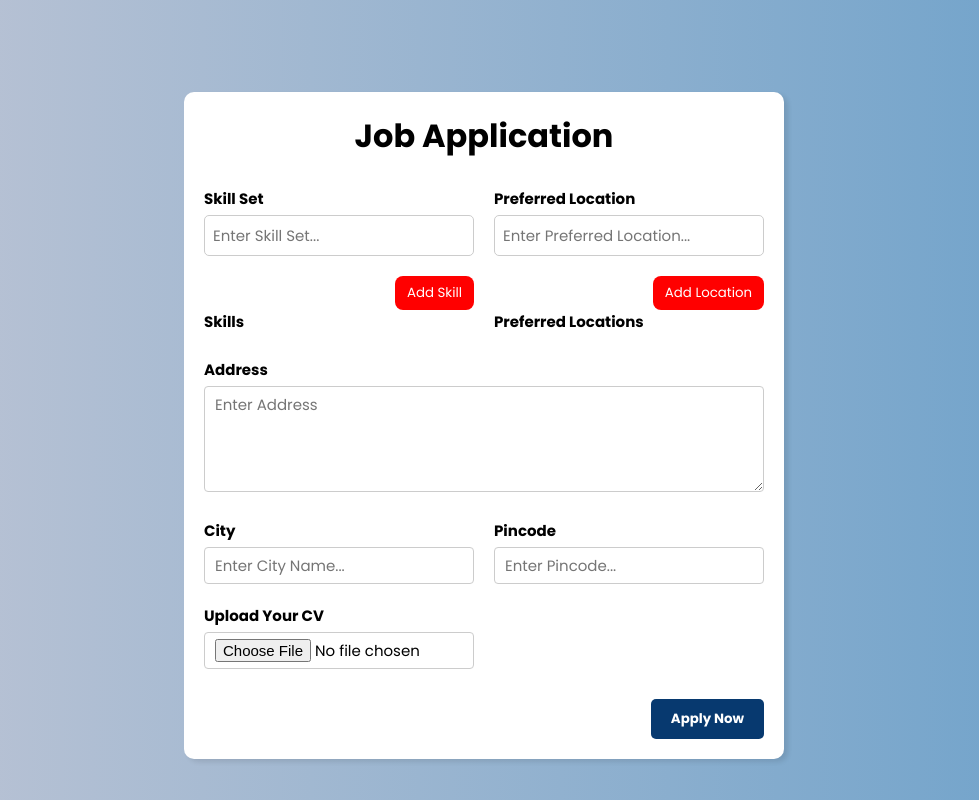
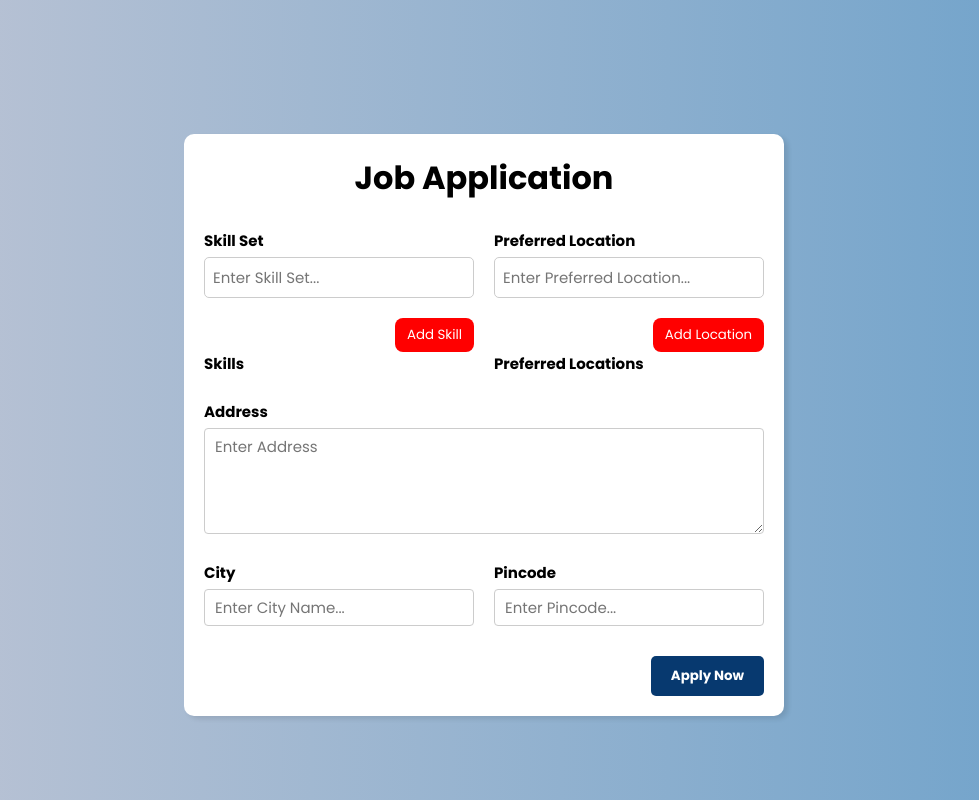
Before and after one commit to Kran891/jobportalreact, a React (Create React App) app: page /student/insertstudent in a window 1280 px wide. Shown: the whole page, without its empty margins (156-1135 px from the left). Built offline with nearby package versions, Linux system fonts and the light colour scheme.

Commit message:
insertstudent test

```diff
--- a/src/Components/Student/InsertStudent.js
+++ b/src/Components/Student/InsertStudent.js
@@ -8,7 +8,7 @@ function InsertStudent() {
   const [studentData, setStudentData] = useState({
     StudentId: localStorage.userId,
     studentskills: "",
-    ResumeFile: null,
+
     skill: "",
     address:"",
     pincode:"",
@@ -146,15 +146,7 @@ function InsertStudent() {
               />
               <span id="pincode_error" className="error"></span>
             </div>
-            <div className="form_control">
-              <label htmlFor="upload"> Upload Your CV </label>
-              <input
-                type="file"
-                id="upload"
-                name="ResumeFile"
-                onInput={handleChange}
-              />
-            </div>
+
           </div>
           <div className="button_container">
             <button type="submit">Apply Now</button>
--- a/src/Components/Student/StudentServer.js
+++ b/src/Components/Student/StudentServer.js
@@ -1,5 +1,5 @@
 import API from "../API";
-async function GetJobsByLocation(Location,userId){
+async function GetJobsByLocation(location,userId){
   const response=fetch(API+"student/getjobsbylocation/"+location+"/"+userId,
   {
       method:'GET',
@@ -71,16 +71,15 @@ async function GetInterviewsScheduled(userId){
 
 async function InsertStudentData(data){
     try{
-       const formData=new FormData();
-       formData.append("studentModel", JSON.stringify(data));
-        formData.append("ResumeFile", data.ResumeFile);
+
+
       const response=fetch(API+"student/insertstudentdetails",
       {
         method:'POST',
         headers:{
             'Content-Type':'application/json'
         },
-        body:formData
+        body:JSON.stringify(data)
       }
       ).then(async res=>await res.json())
 
```
